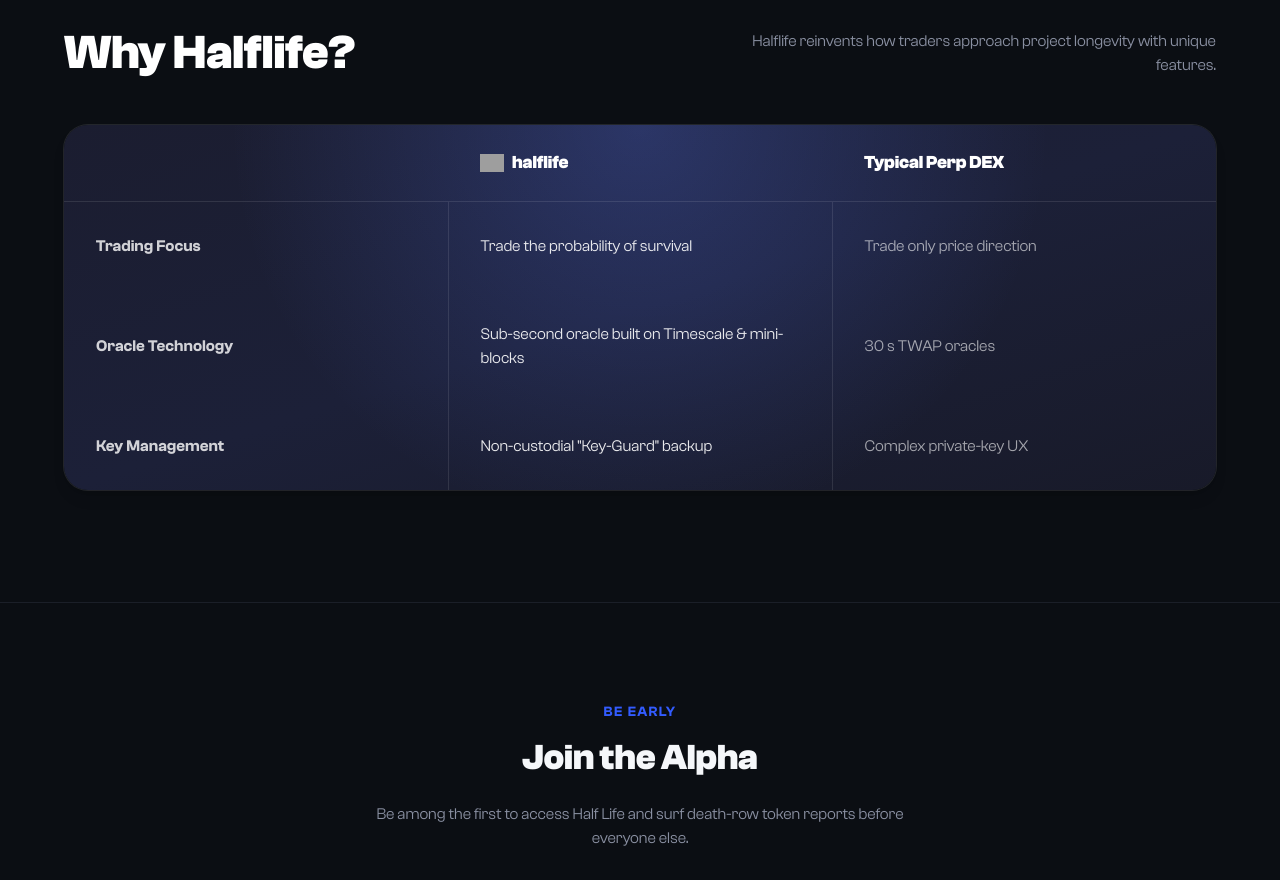
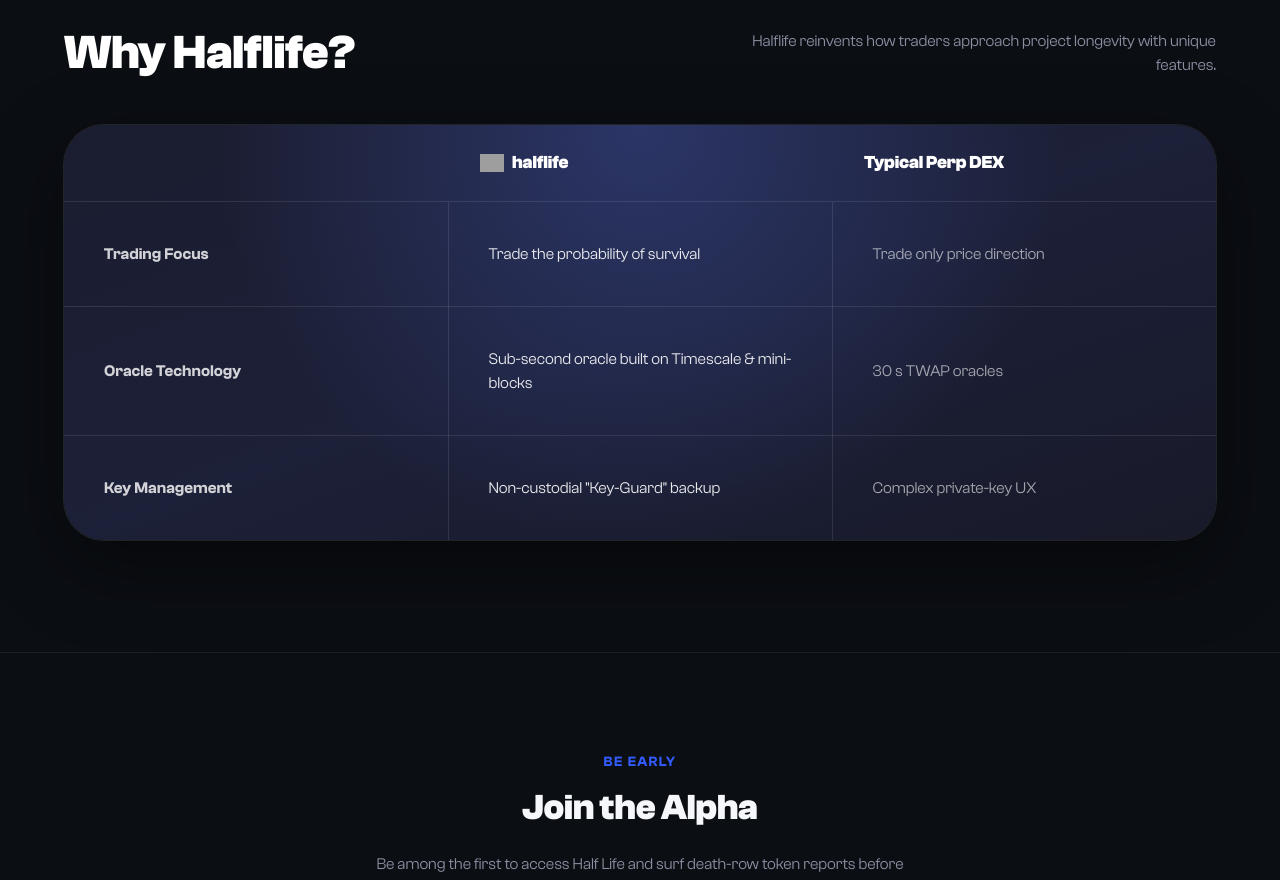
Before and after one commit to chukwukap/half-life-frontend, a Next.js app: page / in a window 1280 px wide. Shown: the part 3620-4500 px from the top of the page. Built offline with nearby package versions, Linux system fonts and the light colour scheme; grey boxes are pictures that could not be loaded.

Commit message:
fix(why-halflife): add internal grid borders & stretch card to container width

```diff
--- a/src/app/(marketing)/_components/why-halflife-section.tsx
+++ b/src/app/(marketing)/_components/why-halflife-section.tsx
@@ -33,7 +33,7 @@ const WhyHalfLifeSection = () => {
         </div>
 
         {/* gradient card */}
-        <div className="relative rounded-3xl overflow-hidden shadow-lg ring-1 ring-white/10 bg-gradient-to-br from-[#1b1d30] via-[#1c2038] to-[#181a29]">
+        <div className="relative rounded-[40px] overflow-hidden shadow-[0_25px_80px_rgba(0,0,0,0.45)] ring-1 ring-white/10 bg-gradient-to-br from-[#1b1d30] via-[#1c2038] to-[#181a29] w-full">
           <div className="absolute inset-0 bg-[radial-gradient(circle_at_top,rgba(91,123,255,0.25),transparent_60%)]" />
 
           <table className="w-full text-left relative z-10 divide-y divide-white/10">
@@ -57,13 +57,29 @@ const WhyHalfLifeSection = () => {
               </tr>
             </thead>
             <tbody>
-              {rows.map(([feature, half, typical]) => (
-                <tr key={feature} className="divide-x divide-white/10">
-                  <td className="py-8 px-8 font-semibold text-white/80 w-1/3">
+              {rows.map(([feature, half, typical], i) => (
+                <tr key={feature} className="">
+                  <td
+                    className={`py-10 px-10 font-semibold text-white/80 w-1/3 border-white/10 ${
+                      i !== rows.length - 1 ? "border-b" : ""
+                    } border-r`}
+                  >
                     {feature}
                   </td>
-                  <td className="py-8 px-8 text-white/90 w-1/3">{half}</td>
-                  <td className="py-8 px-8 text-white/60 w-1/3">{typical}</td>
+                  <td
+                    className={`py-10 px-10 text-white/90 w-1/3 border-white/10 ${
+                      i !== rows.length - 1 ? "border-b" : ""
+                    } border-r`}
+                  >
+                    {half}
+                  </td>
+                  <td
+                    className={`py-10 px-10 text-white/60 w-1/3 border-white/10 ${
+                      i !== rows.length - 1 ? "border-b" : ""
+                    }`}
+                  >
+                    {typical}
+                  </td>
                 </tr>
               ))}
             </tbody>
```
